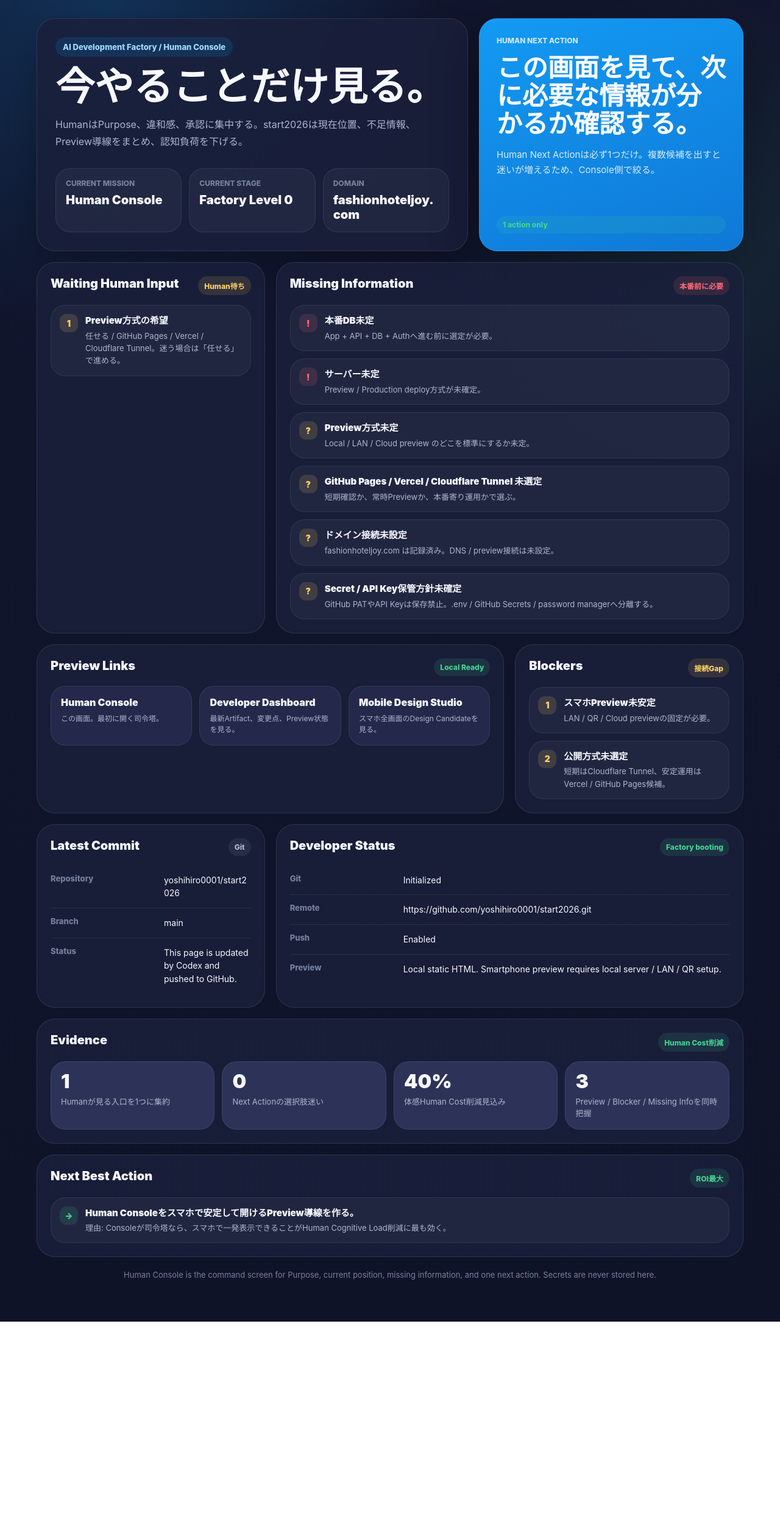
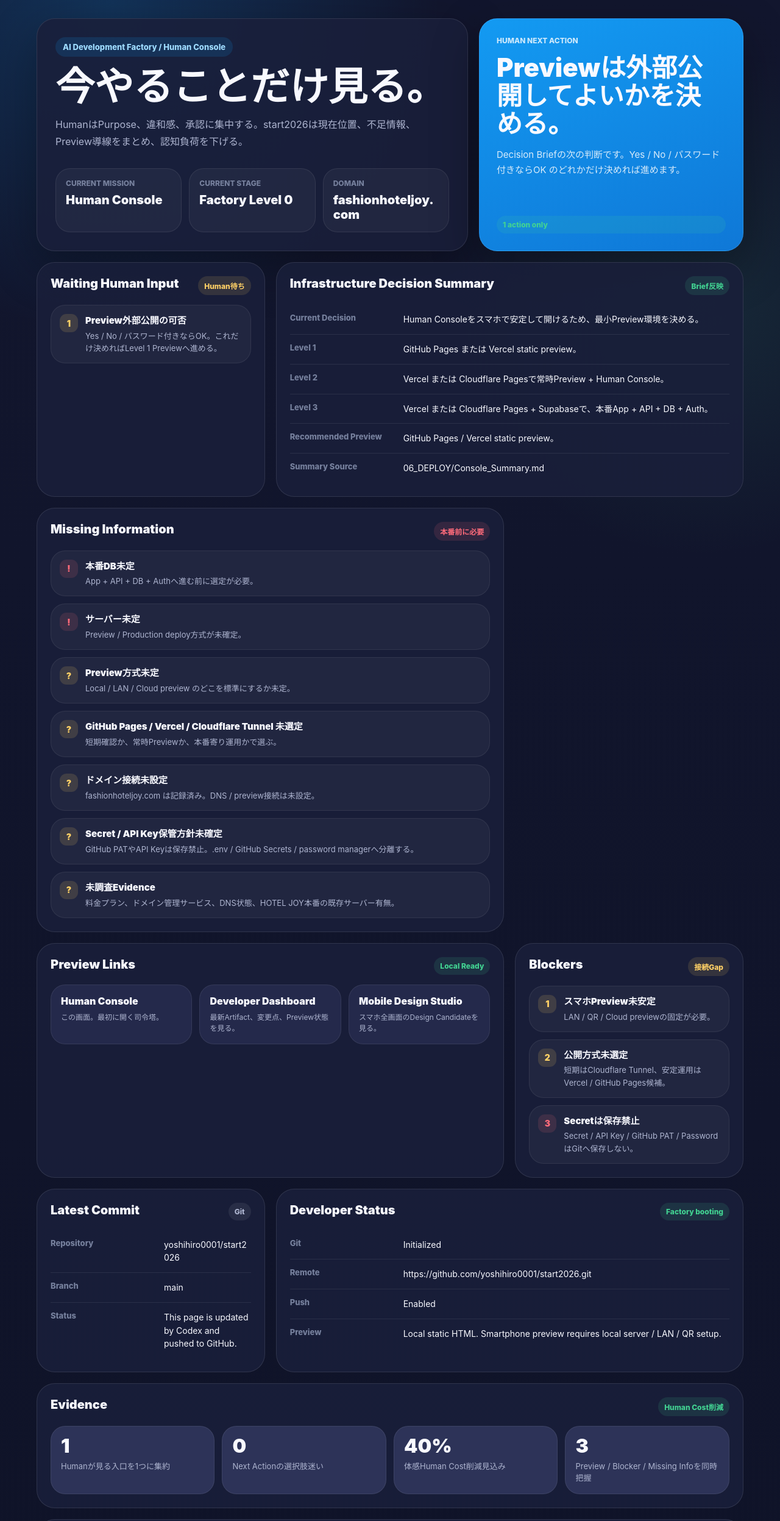
Before and after one commit to yoshihiro0001/start2026, a plain HTML site: page 01_HUMAN_CONSOLE/index.html in a window 1280 px wide. Shown: the top 2495 px of the page at 61% size. Before the commit the page ends 2168 px from the top, so only its background shows below. Drawn offline with Linux system fonts and the light colour scheme.

Commit message:
Connect infrastructure summary to Human Console

```diff
--- a/01_HUMAN_CONSOLE/index.html
+++ b/01_HUMAN_CONSOLE/index.html
@@ -312,8 +312,8 @@
       <aside class="next">
         <div>
           <div class="label">Human Next Action</div>
-          <h2>この画面を見て、次に必要な情報が分かるか確認する。</h2>
-          <p>Human Next Actionは必ず1つだけ。複数候補を出すと迷いが増えるため、Console側で絞る。</p>
+          <h2>Previewは外部公開してよいかを決める。</h2>
+          <p>Decision Briefの次の判断です。Yes / No / パスワード付きならOK のどれかだけ決めれば進めます。</p>
         </div>
         <span class="tag ok">1 action only</span>
       </aside>
@@ -323,8 +323,20 @@
       <article class="card">
         <div class="card-head"><h3>Waiting Human Input</h3><span class="tag warn">Human待ち</span></div>
         <ul class="stack">
-          <li class="item"><span class="icon warn">1</span><div><div class="item-title">Preview方式の希望</div><div class="item-note">任せる / GitHub Pages / Vercel / Cloudflare Tunnel。迷う場合は「任せる」で進める。</div></div></li>
+          <li class="item"><span class="icon warn">1</span><div><div class="item-title">Preview外部公開の可否</div><div class="item-note">Yes / No / パスワード付きならOK。これだけ決めればLevel 1 Previewへ進める。</div></div></li>
         </ul>
+      </article>
+
+      <article class="card wide">
+        <div class="card-head"><h3>Infrastructure Decision Summary</h3><span class="tag ok">Brief反映</span></div>
+        <div class="rows">
+          <div class="row"><div class="row-key">Current Decision</div><div class="row-val">Human Consoleをスマホで安定して開けるため、最小Preview環境を決める。</div></div>
+          <div class="row"><div class="row-key">Level 1</div><div class="row-val">GitHub Pages または Vercel static preview。</div></div>
+          <div class="row"><div class="row-key">Level 2</div><div class="row-val">Vercel または Cloudflare Pagesで常時Preview + Human Console。</div></div>
+          <div class="row"><div class="row-key">Level 3</div><div class="row-val">Vercel または Cloudflare Pages + Supabaseで、本番App + API + DB + Auth。</div></div>
+          <div class="row"><div class="row-key">Recommended Preview</div><div class="row-val">GitHub Pages / Vercel static preview。</div></div>
+          <div class="row"><div class="row-key">Summary Source</div><div class="row-val">06_DEPLOY/Console_Summary.md</div></div>
+        </div>
       </article>
 
       <article class="card wide">
@@ -336,6 +348,7 @@
           <li class="item"><span class="icon warn">?</span><div><div class="item-title">GitHub Pages / Vercel / Cloudflare Tunnel 未選定</div><div class="item-note">短期確認か、常時Previewか、本番寄り運用かで選ぶ。</div></div></li>
           <li class="item"><span class="icon warn">?</span><div><div class="item-title">ドメイン接続未設定</div><div class="item-note">fashionhoteljoy.com は記録済み。DNS / preview接続は未設定。</div></div></li>
           <li class="item"><span class="icon warn">?</span><div><div class="item-title">Secret / API Key保管方針未確定</div><div class="item-note">GitHub PATやAPI Keyは保存禁止。.env / GitHub Secrets / password managerへ分離する。</div></div></li>
+          <li class="item"><span class="icon warn">?</span><div><div class="item-title">未調査Evidence</div><div class="item-note">料金プラン、ドメイン管理サービス、DNS状態、HOTEL JOY本番の既存サーバー有無。</div></div></li>
         </ul>
       </article>
 
@@ -353,6 +366,7 @@
         <ul class="stack">
           <li class="item"><span class="icon warn">1</span><div><div class="item-title">スマホPreview未安定</div><div class="item-note">LAN / QR / Cloud previewの固定が必要。</div></div></li>
           <li class="item"><span class="icon warn">2</span><div><div class="item-title">公開方式未選定</div><div class="item-note">短期はCloudflare Tunnel、安定運用はVercel / GitHub Pages候補。</div></div></li>
+          <li class="item"><span class="icon danger">3</span><div><div class="item-title">Secretは保存禁止</div><div class="item-note">Secret / API Key / GitHub PAT / PasswordはGitへ保存しない。</div></div></li>
         </ul>
       </article>
 
@@ -388,7 +402,7 @@
       <article class="card full">
         <div class="card-head"><h3>Next Best Action</h3><span class="tag ok">ROI最大</span></div>
         <ul class="stack">
-          <li class="item"><span class="icon ok">→</span><div><div class="item-title">Human Consoleをスマホで安定して開けるPreview導線を作る。</div><div class="item-note">理由: Consoleが司令塔なら、スマホで一発表示できることがHuman Cognitive Load削減に最も効く。</div></div></li>
+          <li class="item"><span class="icon ok">→</span><div><div class="item-title">Previewは外部公開してよいかを決める。</div><div class="item-note">理由: 外部公開可否が決まると、GitHub Pages / Vercel / Cloudflare Tunnelのどれを使うか決められる。</div></div></li>
         </ul>
       </article>
     </section>
```
Also changed, not shown: 06_DEPLOY/Console_Summary.md (added, +44 -0 lines), README.md.
